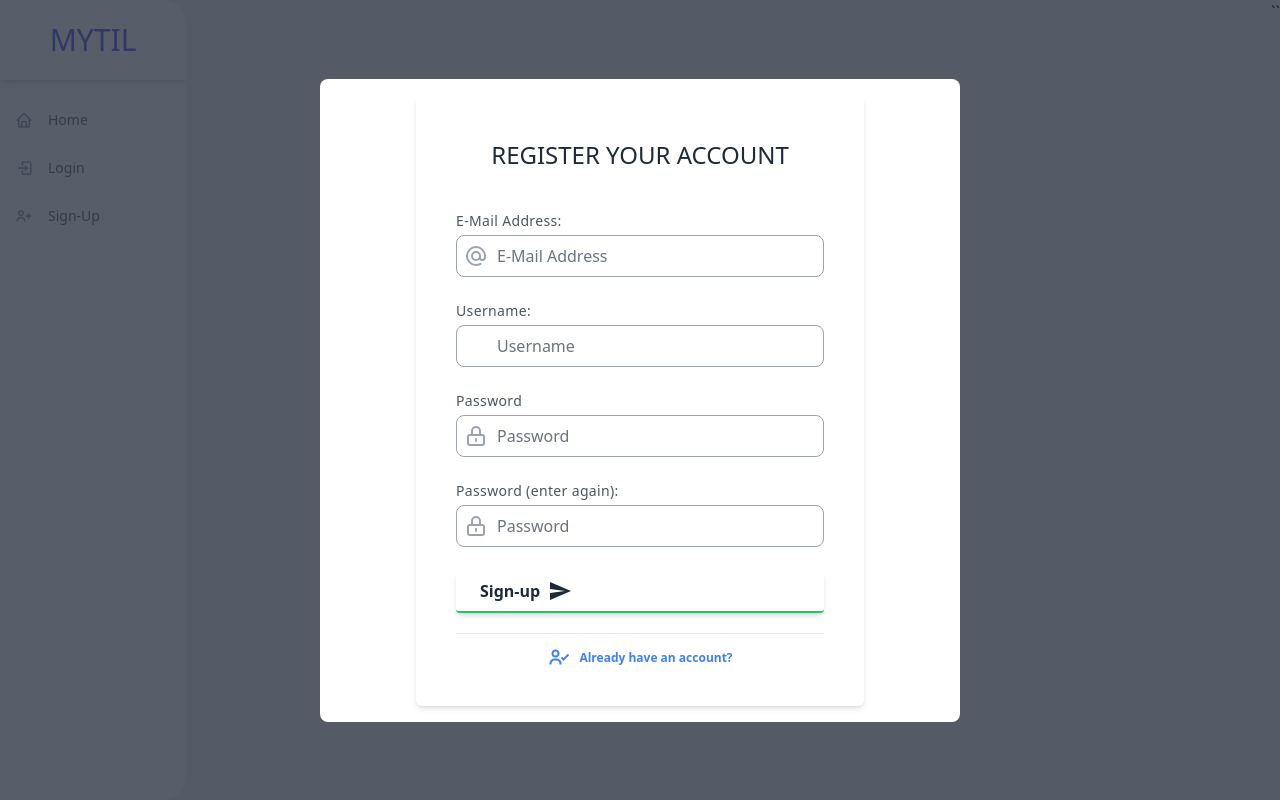
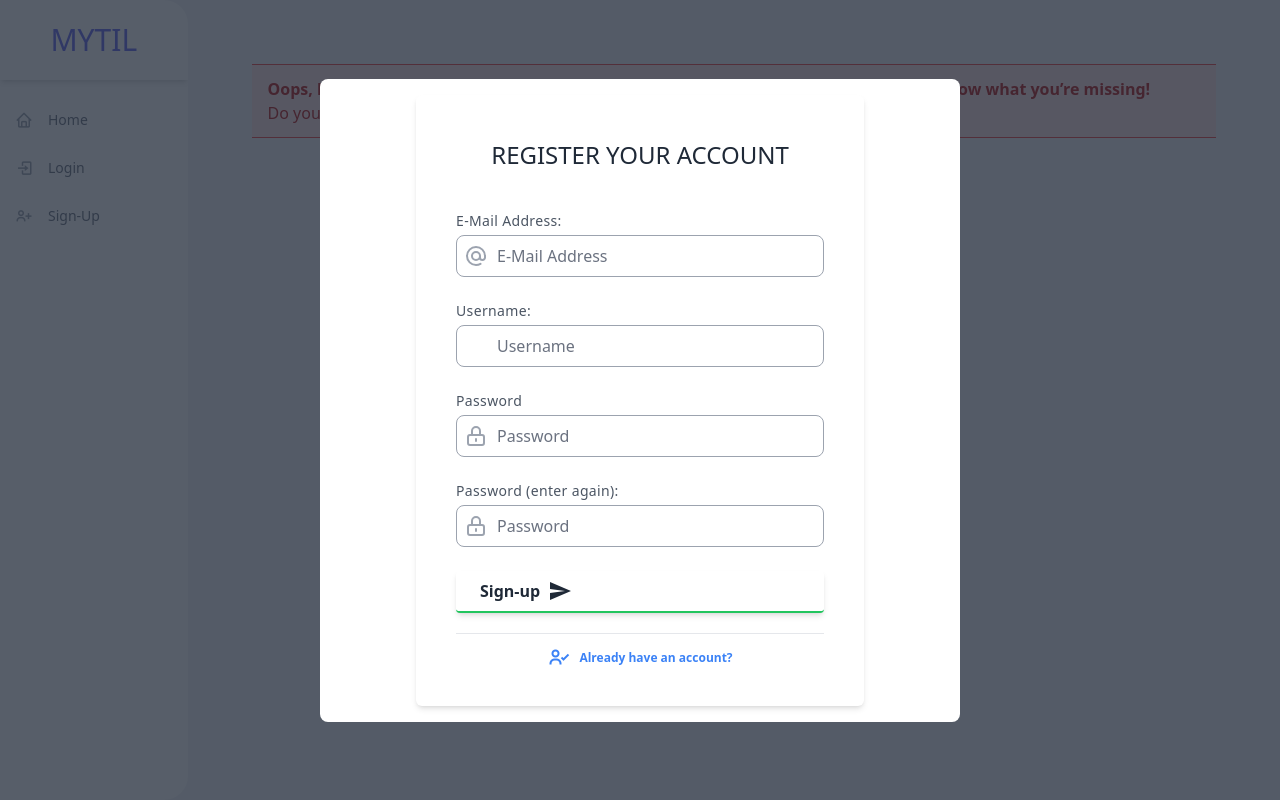
Before and after one commit to brendanillies/MyTIL, a Django app: page /signup/ in a window 1280 px wide. Run offline with Django 4.2, Linux system fonts and the light colour scheme; some libraries are stand-ins or nearby versions.

Commit message:
MTIL-18 Add unauthenticated user banner to homepage

```diff
--- a/MyTIL/templates/base.html
+++ b/MyTIL/templates/base.html
@@ -77,6 +77,17 @@
             </ul>
         </div>
         <div class="p-16 w-full">
+            {% if request.user.is_anonymous %}
+                {% comment %} # TODO: Make this a banner element {% endcomment %}
+                <div class="bg-red-100 border-t border-b border-red-500 text-red-700 px-4 py-3 js-unauth-user" role="alert">
+                    <p class="text-md font-bold">
+                        Oops, looks like you aren’t logged in! We’re showing you the most recent 30 posts to show what you’re missing!
+                    </p>
+                    <div>
+                        Do you need to <button class="font-bold no-underline hover:underline js-toggle-login-modal">Login</button> or <button class="font-bold no-underline hover:underline js-toggle-signup-modal">Signup</button>?
+                    </div>
+                </div>
+            {% endif %}
             {% block body %}
                 {% block content %}{% endblock %}
             {% endblock %}
@@ -105,7 +116,7 @@
                 </div>
             </div>
         {% endif %}
-``
+
         {% if request.user.is_anonymous %}
             <div class="flex items-center justify-center fixed left-0 bottom-0 w-full h-full bg-gray-800 bg-opacity-75 hidden js-login-modal">
                 <div class="bg-white rounded-lg w-1/2">
```
